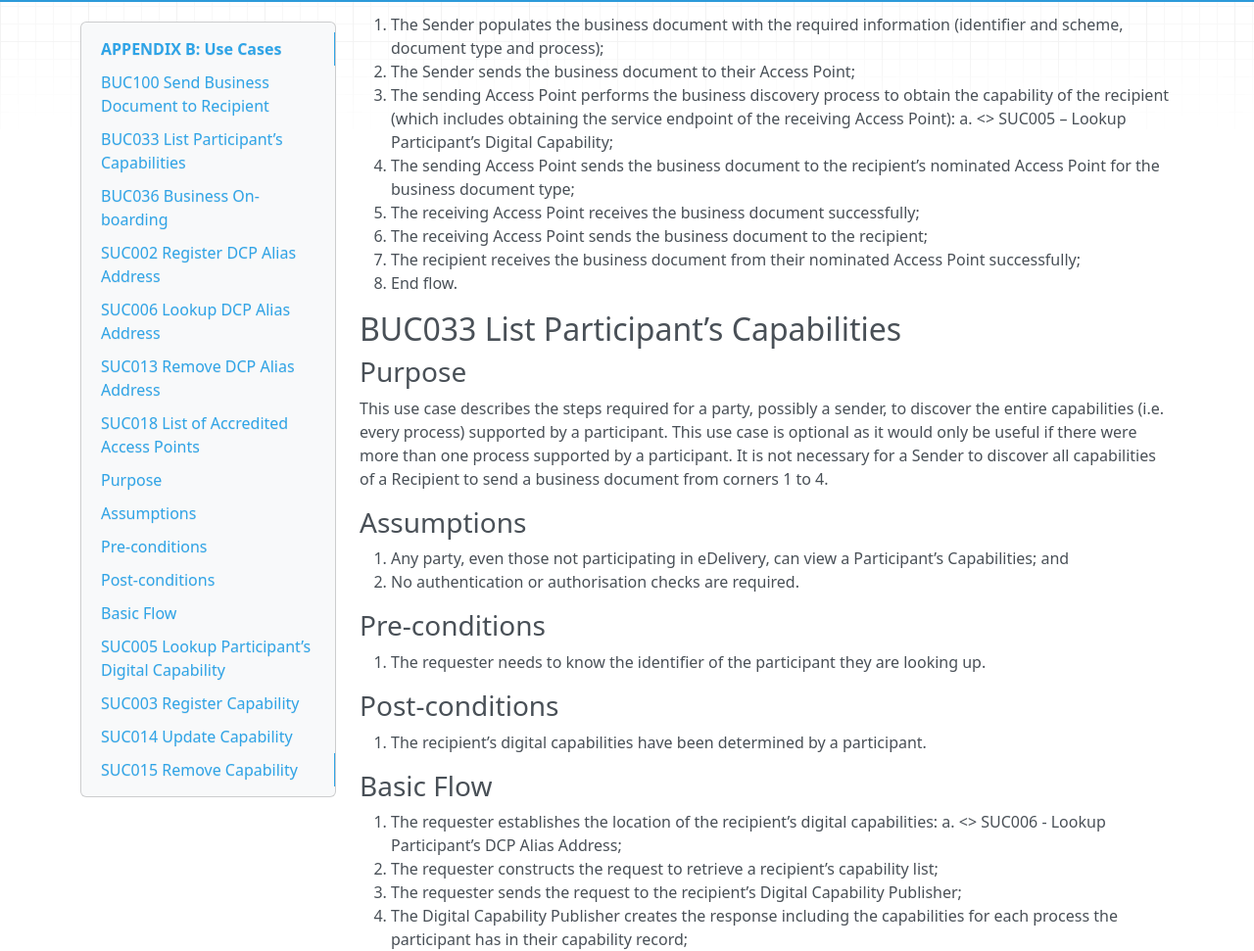
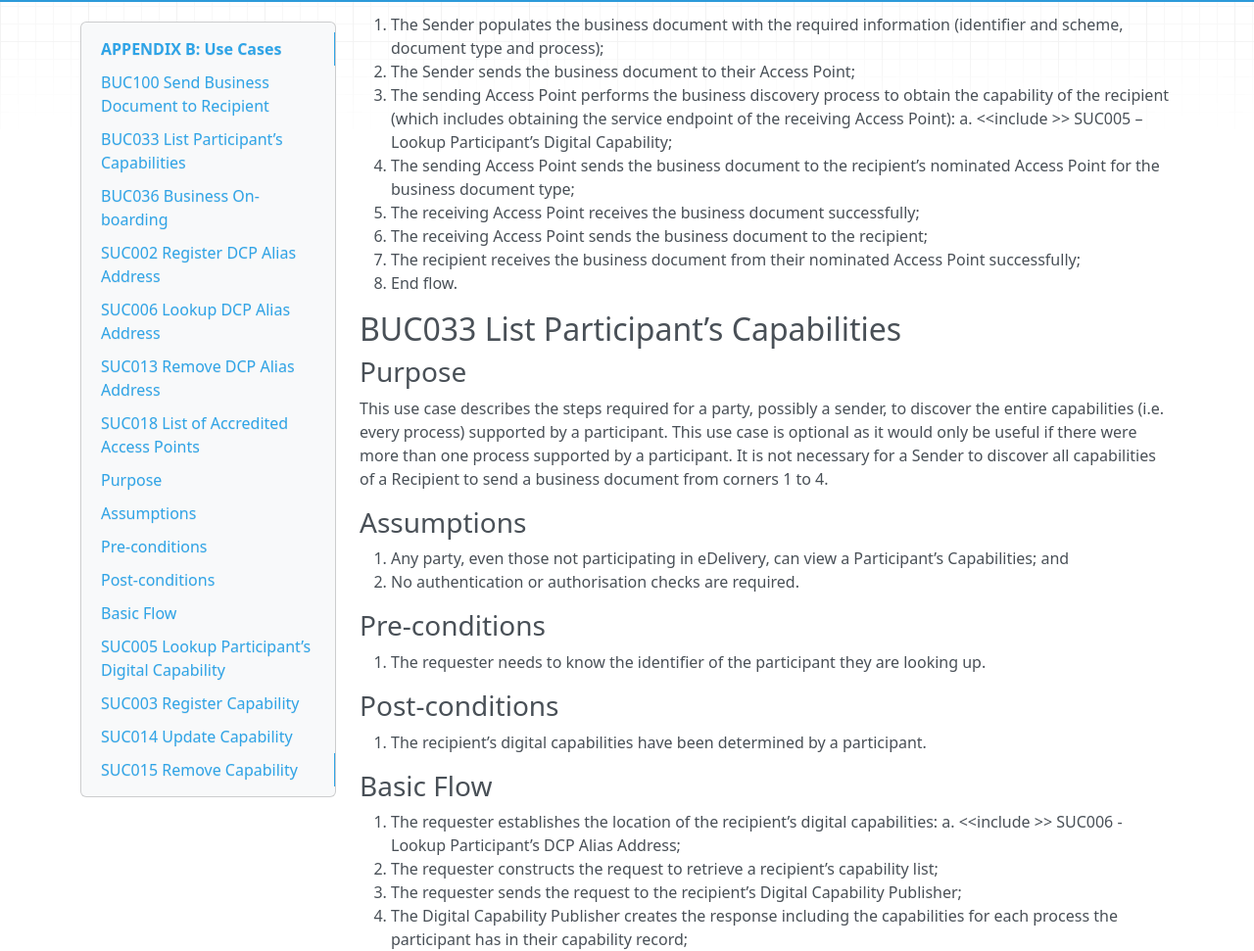
Before and after one commit to Digital-Business-Council/Access-Point, an MkDocs documentation site: the page built from docs/appendix_B.md, in a window 1280 px wide and 1400 px high, scrolled down 482 px. Shown: the part 174-1145 px from the top of the window at 98% size. Built offline with MkDocs 1.6.1, drawn with Linux system fonts in a browser that asks for light colours; nearby versions of some CDN libraries; old or Windows-style settings are respelled for this version of MkDocs; part of the change alters nothing that is shown.

Commit message:
Update appendix_B.md

```diff
--- a/docs/appendix_B.md
+++ b/docs/appendix_B.md
@@ -16,7 +16,7 @@ N/A
 ### Basic Flow
  1. The Sender populates the business document with the required information (identifier and scheme, document type and process);
  2. The Sender sends the business document to their Access Point;
- 3. The sending Access Point performs the business discovery process to obtain the capability of the recipient (which includes obtaining the service endpoint of the receiving Access Point): a. <<include>> SUC005 – Lookup Participant’s Digital Capability;
+ 3. The sending Access Point performs the business discovery process to obtain the capability of the recipient (which includes obtaining the service endpoint of the receiving Access Point): a. <&lt;include &gt;> SUC005 – Lookup Participant’s Digital Capability;
  4. The sending Access Point sends the business document to the recipient’s nominated Access Point for the business document type;
  5. The receiving Access Point receives the business document successfully;
  6. The receiving Access Point sends the business document to the recipient;
@@ -39,7 +39,7 @@ This use case describes the steps required for a party, possibly a sender, to di
  1. The recipient’s digital capabilities have been determined by a participant.
 
 ### Basic Flow
- 1. The requester establishes the location of the recipient’s digital capabilities: a. <<include>> SUC006 - Lookup Participant’s DCP Alias Address;
+ 1. The requester establishes the location of the recipient’s digital capabilities: a. <&lt;include &gt;> SUC006 - Lookup Participant’s DCP Alias Address;
  2. The requester constructs the request to retrieve a recipient’s capability list;
  3. The requester sends the request to the recipient’s Digital Capability Publisher;
  4. The Digital Capability Publisher creates the response including the capabilities for each process the participant has in their capability record;
```
